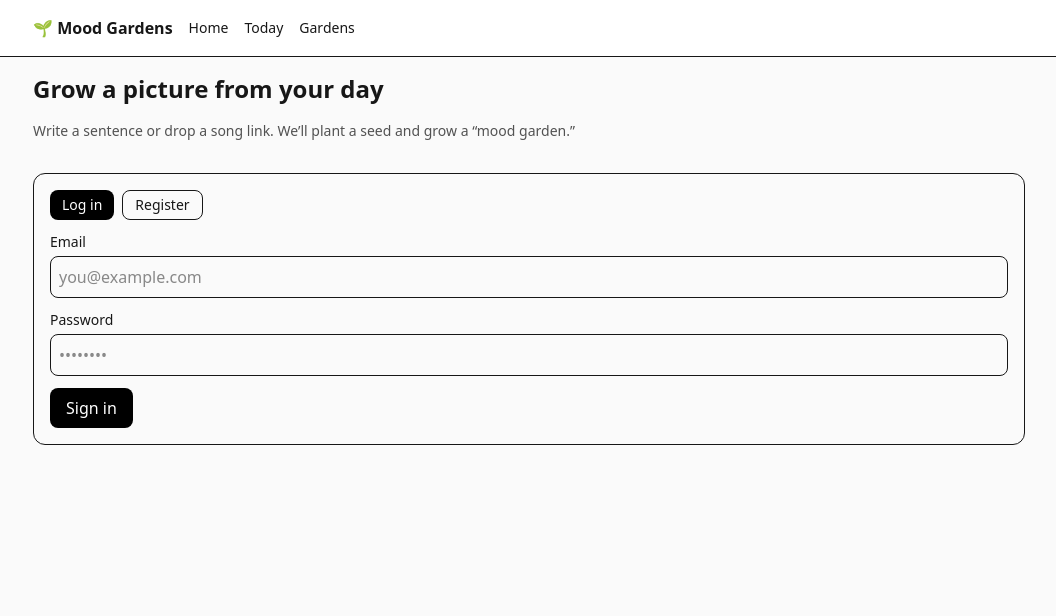
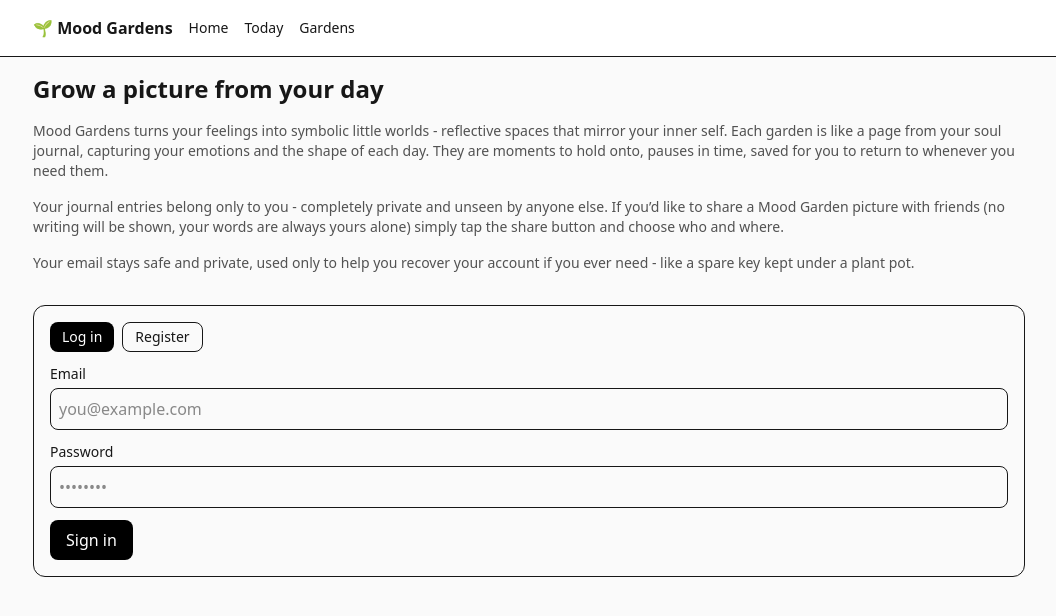
Before and after one commit to alexrobincrabbe/MoodGardens-Frontend, a React (Vite) app: page / in a window 1280 px wide. Shown: the top 616 px of the page, without its empty margins (111-1167 px from the left). Built offline with nearby package versions, Linux system fonts and the light colour scheme; no server answers.

Commit message:
add display name edit form

```diff
--- /dev/null
+++ b/src/components/AccountDetails.tsx
@@ -0,0 +1,46 @@
+import { useState } from "react";
+import { Me, UpdateDisplayName} from "../graphql/auth";
+import { useQuery, useMutation } from "@apollo/client";
+
+export default function AccountDetails() {
+  const { data: userData, loading: meLoading } = useQuery(Me, {
+    fetchPolicy: "cache-and-network",
+    nextFetchPolicy: "cache-first",
+  });
+  const me = userData?.me ?? null;
+
+  const [displayName, setDisplayName] = useState(me.displayName);
+  const [displayNameMut, { loading: displayNameUpdating }] =
+    useMutation(UpdateDisplayName);
+
+  async function submitDisplayName(e: React.FormEvent) {
+    e.preventDefault();
+    if (!displayName) {
+      return;
+    }
+    await displayNameMut({
+          variables: {displayName: displayName},
+          refetchQueries: [{ query: Me }],
+        });
+  }
+    const busy = meLoading && displayNameUpdating;
+
+  return (
+    <div className="rounded-xl border p-4">
+      <div className="flex items-center justify-between">
+        <div>{me.di}</div>
+        <label className="block text-sm font-medium">Change Display Name</label>
+        <input
+          className="mt-1 w-full rounded-lg border p-2"
+          placeholder="choose a name"
+          value={displayName}
+          onChange={(e) => setDisplayName(e.target.value)}
+          disabled={busy}
+        />
+        <button
+        onClick={submitDisplayName}
+        className="rounded-lg border px-3 py-1 text-sm hover:bg-gray-50 disabled:opacity-60">{ displayNameUpdating ? "Updating..." : "Update"}</button>
+      </div>
+    </div>
+  );
+}
--- a/src/components/AuthPanel.tsx
+++ b/src/components/AuthPanel.tsx
@@ -4,14 +4,14 @@ import { Me, Register, Login, Logout } from "../graphql/auth";
 
 export default function AuthPanel() {
   const client = useApolloClient();
-  const { data, loading: meLoading } = useQuery(Me, {
-     fetchPolicy: "cache-and-network",
-  nextFetchPolicy: "cache-first",
+  const { data:userData, loading: meLoading } = useQuery(Me, {
+    fetchPolicy: "cache-and-network",
+    nextFetchPolicy: "cache-first",
   });
-  const me = data?.me ?? null;
- useEffect(() => {
-  console.log("Me changed:", me, data);
-}, [me, data]);
+  const me = userData?.me ?? null;
+  useEffect(() => {
+    console.log("Me changed:", me, userData);
+  }, [me, userData]);
 
   const [email, setEmail] = useState("");
   const [password, setPassword] = useState("");
@@ -45,25 +45,25 @@ export default function AuthPanel() {
           setMsg("Please enter a display name.");
           return;
         }
-        const result = await registerMut({
+        const newUser = await registerMut({
           variables: registerDetails,
           refetchQueries: [{ query: Me }],
         });
-        await client.resetStore();              // 👈 important
+        await client.resetStore();
 
-        const user = result.data?.register?.user;
+        const user = newUser.data?.register?.user;
         if (!user) throw new Error("Unexpected response.");
         setMsg("Registered & signed in.");
         setPassword("");
         setDisplayName("");
       } else {
-        const result = await loginMut({
+        const loginUser = await loginMut({
           variables: loginDetails,
           refetchQueries: [{ query: Me }],
         });
-        await client.resetStore();              // 👈 important
+        await client.resetStore();
 
-        const user = result.data?.login?.user;
+        const user = loginUser.data?.login?.user;
         if (!user) throw new Error("Unexpected response.");
         setMsg("Signed in.");
         setPassword("");
@@ -88,8 +88,7 @@ export default function AuthPanel() {
     setMsg("");
     try {
       await logoutMut();
-      await client.resetStore();              // 👈 important
-
+      await client.resetStore();
       client.writeQuery({ query: Me, data: { me: null } });
       await client.clearStore();
       setMsg("Signed out.");
--- a/src/graphql/auth.ts
+++ b/src/graphql/auth.ts
@@ -32,3 +32,14 @@ export const Logout = gql`
     logout
   }
 `;
+
+export const UpdateDisplayName = gql`
+  mutation UpdateDisplayName($displayName: String!) {
+    updateDisplayName(displayName: $displayName) {
+      id
+      email
+      createdAt
+      displayName
+    }
+  }
+`;
--- a/src/pages/Home.tsx
+++ b/src/pages/Home.tsx
@@ -1,16 +1,42 @@
 import AuthPanel from "../components/AuthPanel";
+import AccountDetails from "../components/AccountDetails";
+import { useQuery } from "@apollo/client";
+import { Me } from "../graphql/auth";
 
 export default function Home() {
+  const { data: userData } = useQuery(Me, {
+    fetchPolicy: "cache-and-network",
+    nextFetchPolicy: "cache-first",
+  });
+  const me = userData?.me ?? null;
   return (
     <section className="grid gap-4">
       <h1 className="text-2xl font-semibold">Grow a picture from your day</h1>
       <p className="text-sm text-neutral-600">
-        Write a sentence or drop a song link. We’ll plant a seed and grow a “mood garden.”
+        Mood Gardens turns your feelings into symbolic little worlds -
+        reflective spaces that mirror your inner self. Each garden is like a
+        page from your soul journal, capturing your emotions and the shape of
+        each day. They are moments to hold onto, pauses in time, saved for you
+        to return to whenever you need them.
       </p>
-
+      <p className="text-sm text-neutral-600">
+        Your journal entries belong only to you - completely private and unseen
+        by anyone else. If you’d like to share a Mood Garden picture with
+        friends (no writing will be shown, your words are always yours alone)
+        simply tap the share button and choose who and where.
+      </p>
+      <p className="text-sm text-neutral-600">
+        Your email stays safe and private, used only to help you recover your
+        account if you ever need - like a spare key kept under a plant pot.
+      </p>
       <div className="mt-4">
         <AuthPanel />
       </div>
+      {me && (
+        <div className="mt-4">
+          <AccountDetails />
+        </div>
+      )}
     </section>
   );
 }
--- a/src/pages/Today.tsx
+++ b/src/pages/Today.tsx
@@ -3,6 +3,7 @@ import { useForm } from "react-hook-form";
 import { zodResolver } from "@hookform/resolvers/zod";
 import { useMutation, useQuery } from "@apollo/client";
 import { UpsertEntry, RequestGarden, GetGarden, MyEntries, EntryByDay } from "../graphql";
+import { Me } from "../graphql/auth";
 import { entrySchema, type EntryForm } from "../validation";
 import { isoDayKey } from "../utils";
 import { useAuth } from "../auth/context";
@@ -64,6 +65,11 @@ const shareX = (url: string, text: string) => {
 /* --------------------------------------------------------------------------- */
 
 export default function Today() {
+     const { data:userData } = useQuery(Me, {
+    fetchPolicy: "cache-and-network",
+    nextFetchPolicy: "cache-first",
+  });
+  const me = userData?.me ?? null;
   const [gardenId, setGardenId] = useState<string | null>(null);
   const [statusText, setStatusText] = useState<string>("");
 
@@ -148,7 +154,7 @@ export default function Today() {
       {isAuthed && !todayLoading && !hasToday && (
         <form onSubmit={handleSubmit(onSubmit)} className="space-y-4">
           <div>
-            <label className="block text-sm font-medium">What’s on your mind?</label>
+            <label className="block text-sm font-medium">What’s on your mind {me.displayName}?</label>
             <textarea
               className="mt-1 w-full rounded-lg border p-3"
               rows={4}
```
Also changed, not shown: src/apollo/client.ts (indentation only).
